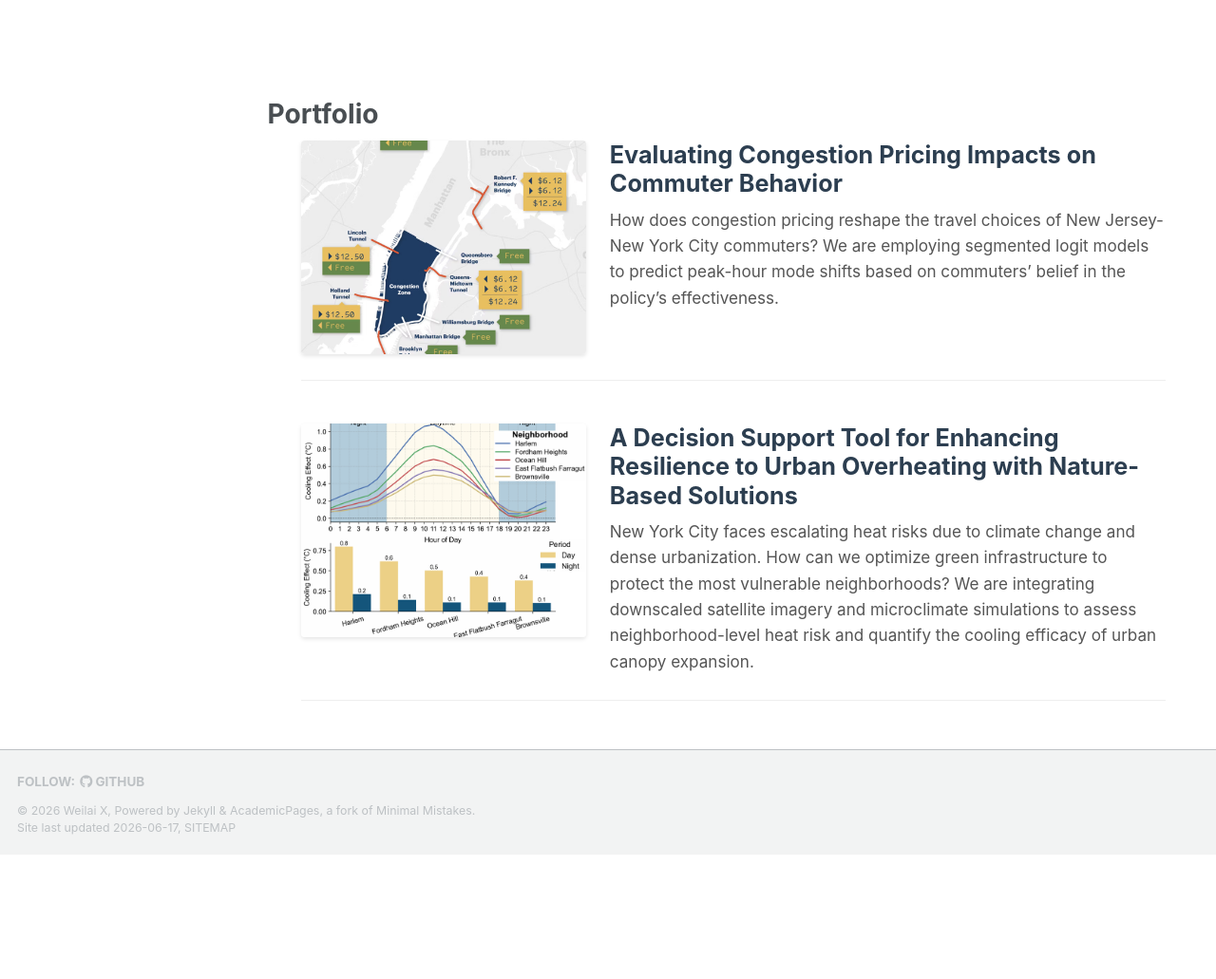
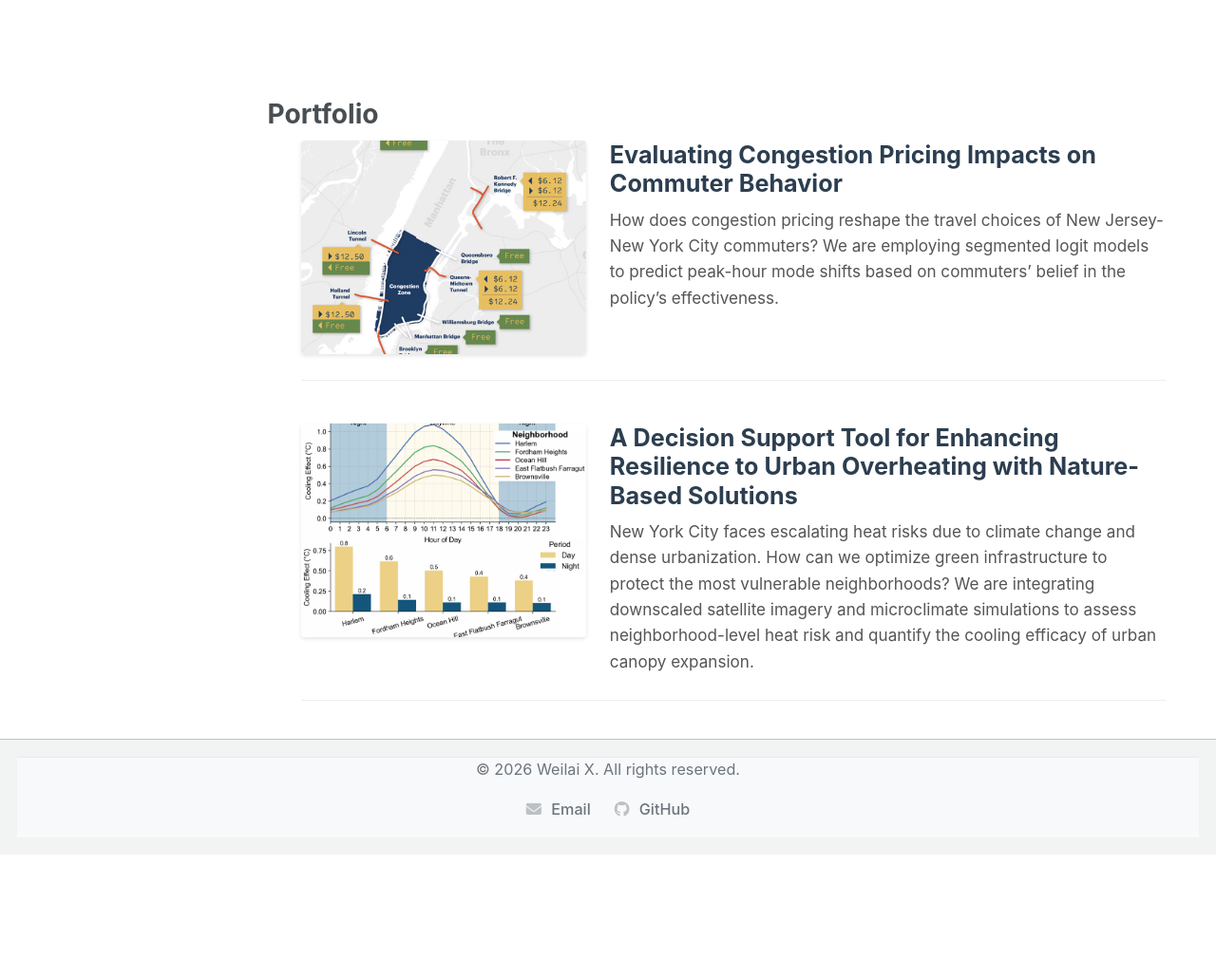
Before and after one commit to Seab0t/Seab0t.github.io, a Jekyll site: the page built from _pages/portfolio.html, in a window 1280 px wide. Shown: the whole page at 95% size. Built offline with Jekyll 4.4.1, drawn with Linux system fonts in a browser that asks for light colours; a script bundle is joined from its source files by our own code; library files that are not in the unit come from our copies; before the commit the page ends 984 px from its top, so only the background shows below that.

Commit message:
Update footer.html

```diff
--- a/_includes/footer.html
+++ b/_includes/footer.html
@@ -1,25 +1,74 @@
-{% include base_path %}
+<style>
+  /* 覆盖原本导致拥挤的系统边距 */
+  .page__footer {
+    margin-top: 5rem !important; /* 将 Footer 与上方项目强行推开距离 */
+    padding: 0 !important;
+  }
 
-{% if site.author.github or site.author.bitbucket or site.atom_feed.hide != true %}
-<div class="page__footer-follow">
-  <ul class="social-icons">
-    {% if site.data.ui-text[site.locale].follow_label %}
-      <li><strong>{{ site.data.ui-text[site.locale].follow_label }}</strong></li>
-    {% endif %}
-    {% if site.author.github %}
-      <li><a href="https://github.com/{{ site.author.github }}"><i class="fab fa-github" aria-hidden="true"></i> GitHub</a></li>
-    {% endif %}
-    {% if site.author.bitbucket %}
-      <li><a href="https://bitbucket.org/{{ site.author.bitbucket }}"><i class="fab fa-bitbucket" aria-hidden="true"></i> Bitbucket</a></li>
-    {% endif %}
-    <!-- {% if site.atom_feed.hide != true %}
-    <li><a href="{% if site.atom_feed.path %}{{ site.atom_feed.path }}{% else %}{{ base_path }}/feed.xml{% endif %}"><i class="fa fa-fw fa-rss-square" aria-hidden="true"></i> {{ site.data.ui-text[site.locale].feed_label | default: "Feed" }}</a></li>
-    {% endif %} -->
-  </ul>
-</div>
-{% endif %}
+  /* 自定义极简 Footer 样式 */
+  .custom-minimal-footer {
+    padding: 2.5rem 20px;
+    background-color: #f8f9fa; /* 极其浅的灰色背景，非常高级 */
+    border-top: 1px solid #e9ecef; /* 顶部的浅色分割线 */
+    text-align: center;
+  }
 
-<div class="page__footer-copyright">
-  &copy; {{ site.time | date: '%Y' }} {{ site.name | default: site.title }}, {{ site.data.ui-text[site.locale].powered_by | default: "Powered by" }} <a href="https://jekyllrb.com" rel="nofollow">Jekyll</a> &amp; <a href="https://github.com/academicpages/academicpages.github.io">AcademicPages</a>, a fork of <a href="https://mademistakes.com/work/minimal-mistakes-jekyll-theme/" rel="nofollow">Minimal Mistakes</a>.<br />
-  Site last updated {{ "now" | date: '%Y-%m-%d' }}, <a href="/sitemap/" style="text-transform: uppercase;">{{ site.data.ui-text[site.locale].site_map | default: "Sitemap" }}</a>
-</div>
+  .custom-minimal-footer-inner {
+    max-width: 950px; /* 和你的 Gallery 宽度保持一致 */
+    margin: 0 auto;
+    display: flex;
+    flex-direction: column;
+    align-items: center;
+    gap: 12px;
+    color: #6c757d; /* 柔和的深灰色文字，不抢风头 */
+    font-size: 0.9rem;
+  }
+
+  .custom-minimal-footer p {
+    margin: 0;
+  }
+
+  .footer-contact-links {
+    display: flex;
+    gap: 25px; /* 两个按钮之间的间距 */
+    margin-top: 5px;
+  }
+
+  .footer-contact-links a {
+    color: #6c757d;
+    text-decoration: none;
+    font-weight: 500;
+    transition: color 0.2s ease;
+  }
+
+  .footer-contact-links a:hover {
+    color: #2c3e50; /* 鼠标悬浮时颜色加深，增加交互感 */
+  }
+
+  .footer-contact-links i {
+    margin-right: 6px; /* 图标和文字之间的间距 */
+  }
+</style>
+
+<footer class="custom-minimal-footer">
+  <div class="custom-minimal-footer-inner">
+
+    <!-- 版权信息（根据你的截图已修改名字，可自行调整） -->
+    <p>&copy; 2026 Weilai X. All rights reserved.</p>
+
+    <!-- 极简社交链接 -->
+    <div class="footer-contact-links">
+
+      <!-- 替换为你的真实邮箱 -->
+      <a href="mailto:your_email@nyu.edu" aria-label="Email">
+        <i class="fas fa-envelope"></i> Email
+      </a>
+
+      <!-- 你的 GitHub 链接 -->
+      <a href="https://github.com/Seab0t" target="_blank" aria-label="GitHub">
+        <i class="fab fa-github"></i> GitHub
+      </a>
+
+    </div>
+  </div>
+</footer>
```
